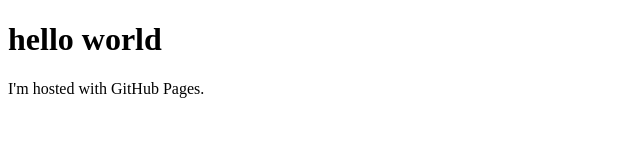
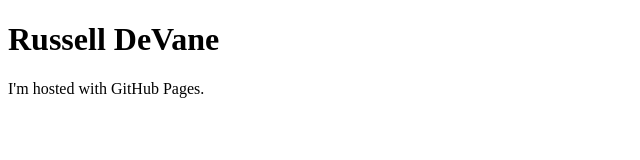
Before and after one commit to rhdevane/rhdevane.github.io, a plain HTML site: page index.html in a window 1280 px wide. Shown: the whole page, without its empty margins (0-640 px from the left). Drawn offline with Linux system fonts and the light colour scheme.

Commit message:
index file edit
modified index file

```diff
--- a/index.html
+++ b/index.html
@@ -1,7 +1,7 @@
 <!DOCTYPE html>
 <html>
   <body>
-    <h1> hello world</h1>
+    <h1> Russell DeVane</h1>
     <p>I'm hosted with GitHub Pages.</p>
   </body>
 </html>
```
